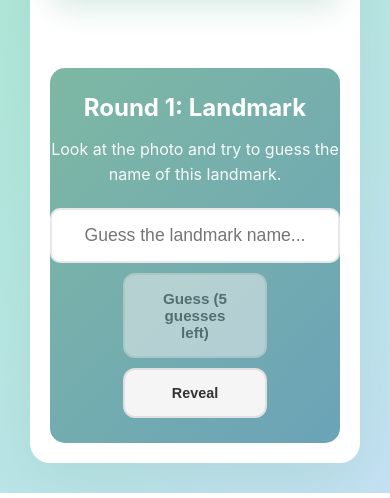
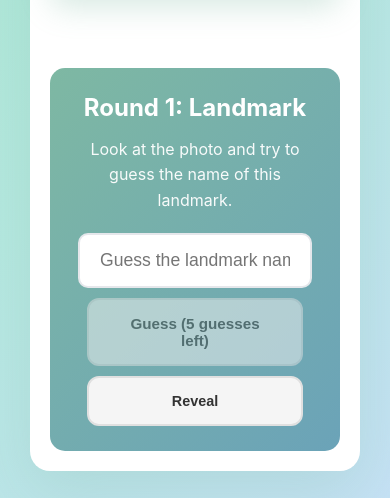
Before and after one commit to emmakate345/landmark, a Next.js app: page / in a window 390 px wide. Shown: the part 389-887 px from the top of the page. Built offline with nearby package versions, Linux system fonts and the light colour scheme.

Commit message:
Card padding for all rounds, Guess/Reveal buttons 90% width

```diff
--- a/components/CityQuestion.module.css
+++ b/components/CityQuestion.module.css
@@ -3,7 +3,7 @@
 }
 
 .bonusCard {
-  padding: 25px 0;
+  padding: 25px 24px;
   width: 100%;
   box-sizing: border-box;
   background: linear-gradient(135deg, #7eb8a3 0%, #6ba3b8 100%);
@@ -33,6 +33,10 @@
 }
 
 @media (max-width: 768px) {
+  .bonusCard {
+    padding: 25px 28px;
+  }
+
   .bonusTitle {
     font-size: 1.5rem;
   }
--- a/components/GameBoard.module.css
+++ b/components/GameBoard.module.css
@@ -159,7 +159,7 @@
 }
 
 .countryCard {
-  padding: 25px 0;
+  padding: 25px 24px;
   width: 100%;
   box-sizing: border-box;
   background: linear-gradient(135deg, #7eb8a3 0%, #6ba3b8 100%);
@@ -250,6 +250,10 @@
 }
 
 @media (max-width: 768px) {
+  .countryCard {
+    padding: 25px 28px;
+  }
+
   .stats {
     flex-direction: column;
   }
--- a/components/GuessInput.module.css
+++ b/components/GuessInput.module.css
@@ -79,9 +79,9 @@
   display: flex;
   align-items: center;
   justify-content: center;
-  width: 40%;
-  min-width: 144px;
-  max-width: 240px;
+  width: 90%;
+  min-width: 216px;
+  max-width: 360px;
   background: #f5f5f5;
   border: 2px solid #e0e0e0;
   border-radius: 12px;
@@ -113,9 +113,9 @@
   display: flex;
   align-items: center;
   justify-content: center;
-  width: 40%;
-  min-width: 144px;
-  max-width: 240px;
+  width: 90%;
+  min-width: 216px;
+  max-width: 360px;
   background: #f5f5f5;
   border: 2px solid #e0e0e0;
   border-radius: 12px;
@@ -145,8 +145,8 @@
 
   .button,
   .revealButton {
-    width: 40%;
-    min-width: 144px;
-    max-width: 240px;
+    width: 90%;
+    min-width: 216px;
+    max-width: 360px;
   }
 }
```
